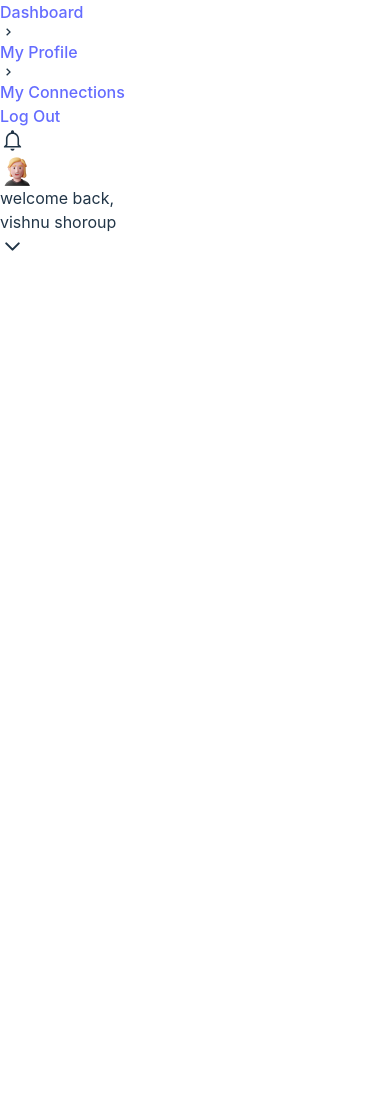
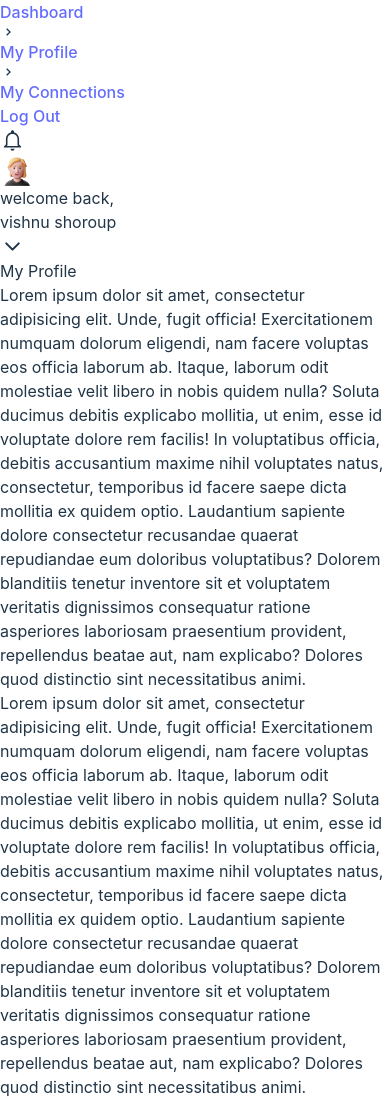
Before and after one commit to reshad21/oruphones, a React (Vite) app: page / in a window 390 px wide. Before the commit the page ends 844 px from the top, so only its background shows below. Built offline with nearby package versions, Linux system fonts and the light colour scheme.

Commit message:
responsive issue fixed for navber

```diff
--- a/src/components/Header/Header.jsx
+++ b/src/components/Header/Header.jsx
@@ -5,7 +5,7 @@
 const Header = () => {
     return (
         <div>
-            <div className="navber w-full">
+            <div className="navber w-full p-3">
                 <div className="flex items-center w-fit ml-auto">
                     <span><IoMdNotificationsOutline size={25} /></span>
                     <div className='border-2 border-slate-200 rounded-lg flex items-center ml-3'>
--- a/src/pages/Dashbord/Content/Content.jsx
+++ b/src/pages/Dashbord/Content/Content.jsx
@@ -2,9 +2,21 @@
 import Header from '../../../components/Header/Header';
 const Content = () => {
     return (
-        <div className='col-span-10 p-5'>
+        <div className='col-span-12 md:col-span-10 lg:col-span-10'>
             <Header />
-            <div className="content"></div>
+            <div className="content bg-slate-100 min-h-full w-full pt-5 relative">
+                <div className="bg-[#1E2875] text-white rounded-md pb-40 pt-2 px-4">
+                    <p>My Profile</p>
+                </div>
+                <div className="px-5 py-10 rounded-xl bg-white grid grid-cols-1 md:grid-cols-2 lg:grid-cols-2 gap-10 w-[90%] h-fit  absolute left-[50%] top-20 translate-x-[-50%]">
+                    <div className="">
+                        <p>Lorem ipsum dolor sit amet, consectetur adipisicing elit. Unde, fugit officia! Exercitationem numquam dolorum eligendi, nam facere voluptas eos officia laborum ab. Itaque, laborum odit molestiae velit libero in nobis quidem nulla? Soluta ducimus debitis explicabo mollitia, ut enim, esse id voluptate dolore rem facilis! In voluptatibus officia, debitis accusantium maxime nihil voluptates natus, consectetur, temporibus id facere saepe dicta mollitia ex quidem optio. Laudantium sapiente dolore consectetur recusandae quaerat repudiandae eum doloribus voluptatibus? Dolorem blanditiis tenetur inventore sit et voluptatem veritatis dignissimos consequatur ratione asperiores laboriosam praesentium provident, repellendus beatae aut, nam explicabo? Dolores quod distinctio sint necessitatibus animi.</p>
+                    </div>
+                    <div className="">
+                        <p>Lorem ipsum dolor sit amet, consectetur adipisicing elit. Unde, fugit officia! Exercitationem numquam dolorum eligendi, nam facere voluptas eos officia laborum ab. Itaque, laborum odit molestiae velit libero in nobis quidem nulla? Soluta ducimus debitis explicabo mollitia, ut enim, esse id voluptate dolore rem facilis! In voluptatibus officia, debitis accusantium maxime nihil voluptates natus, consectetur, temporibus id facere saepe dicta mollitia ex quidem optio. Laudantium sapiente dolore consectetur recusandae quaerat repudiandae eum doloribus voluptatibus? Dolorem blanditiis tenetur inventore sit et voluptatem veritatis dignissimos consequatur ratione asperiores laboriosam praesentium provident, repellendus beatae aut, nam explicabo? Dolores quod distinctio sint necessitatibus animi.</p>
+                    </div>
+                </div>
+            </div>
         </div>
     );
 };
--- a/src/pages/Dashbord/Sidebar/Sidebar.jsx
+++ b/src/pages/Dashbord/Sidebar/Sidebar.jsx
@@ -3,7 +3,7 @@
 import { Link } from 'react-router-dom';
 const Sidebar = () => {
     return (
-        <div className='col-span-2 bg-slate-200 min-h-screen flex flex-col items-center pt-4'>
+        <div className='col-span-0 hidden md:col-span-2 lg:col-span-2 min-h-screen md:flex lg:flex flex-col items-center pt-4'>
             <div className="flex flex-col gap-2">
                 <Link className='border-2 rounded-lg border-slate-400 bg-transparent w-[183px] h-[47px] flex items-center justify-center text-slate-800'>Dashboard</Link>
                 <div className="flex flex-col ">
```
